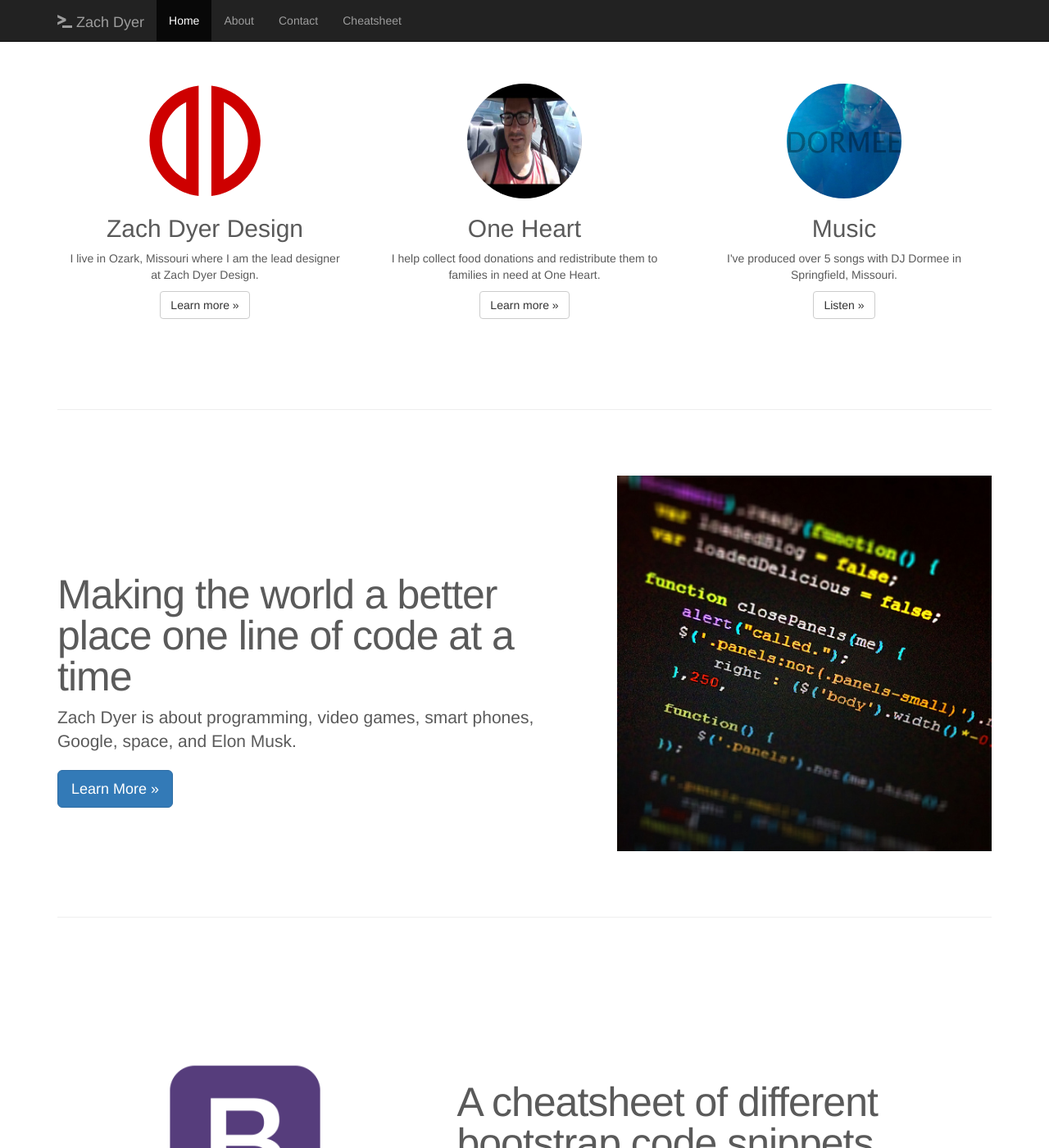
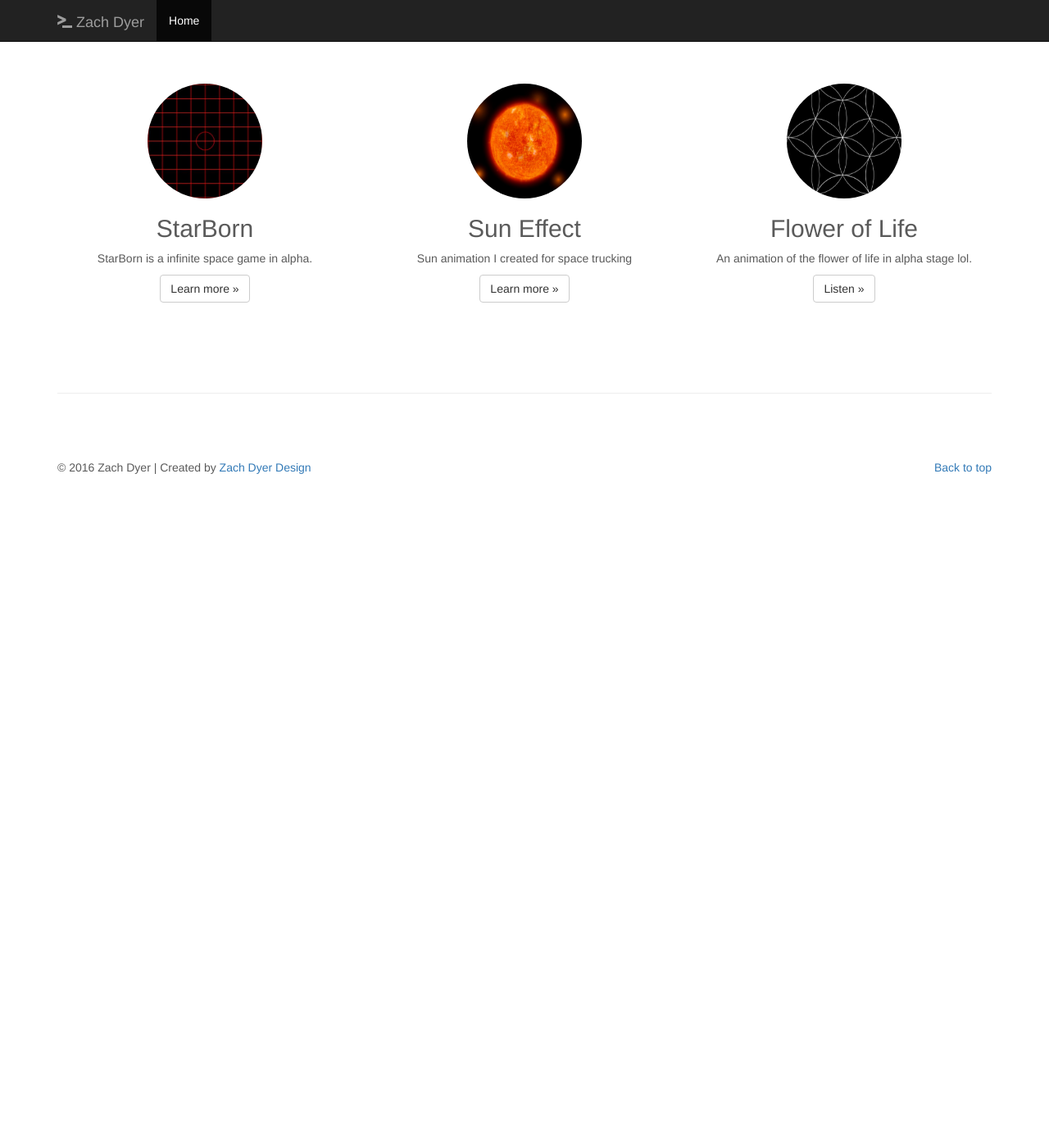
Before and after one commit to zachdyer/zachdyer.github.io, a Jekyll site: the page built from index.html, in a window 1280 px wide and 1400 px high, scrolled down 528 px. Shown: the whole window at 82% size. Built offline with Jekyll 4.4.1, drawn with Linux system fonts in a browser that asks for light colours; after the commit the page ends 1158 px from its top, so only the background shows below that; some of the changed text lies outside the part shown.

Commit message:
adding projects

```diff
--- a/_data/shoutout.yml
+++ b/_data/shoutout.yml
@@ -1,17 +1,17 @@
-- title: Zach Dyer Design
-  desc: I live in Ozark, Missouri where I am the lead designer at Zach Dyer Design.
-  img: /img/emblemRed.svg
-  url: http://zachdyerdesign.com
+- title: StarBorn
+  desc: StarBorn is a infinite space game in alpha.
+  img: /img/starborn.jpg
+  url: https://github.com/zachdyer/starborn
   button: Learn more »
 
-- title: One Heart
-  desc: I help collect food donations and redistribute them to families in need at One Heart.
-  img: /img/one-heart.jpg
-  url: https://www.youtube.com/watch?v=CjKBEVbmh5U
+- title: Sun Effect
+  desc: Sun animation I created for space trucking
+  img: /img/sun-effect.jpg
+  url: /sun-effect
   button: Learn more »
 
-- title: Music
-  desc: I've produced over 5 songs with DJ Dormee in Springfield, Missouri.
-  img: /img/dormee.jpg
-  url: https://soundcloud.com/dormee
+- title: Flower of Life
+  desc: An animation of the flower of life in alpha stage lol.
+  img: /img/flower-of-life.jpg
+  url: /flower-of-life
   button: Listen »
--- a/about.html
+++ b/about.html
@@ -5,4 +5,5 @@ title: Making the world a better place one line of code at a time
 desc: Zach Dyer is about programming, video games, smart phones, Google, space, and Elon Musk.
 img: /img/about500x500.jpg
 order: 2
+published: false
 ---
--- a/cheatsheet.html
+++ b/cheatsheet.html
@@ -3,7 +3,7 @@ layout: page
 menu: Cheatsheet
 title: A cheatsheet of different bootstrap code snippets
 img: /img/bootstrap.png
-published: true
+published: false
 order: 4
 ---
 
--- a/contact.html
+++ b/contact.html
@@ -4,4 +4,5 @@ menu: Contact
 title: Let's get in touch and make the world a better place together
 img: /img/contact.png
 order: 3
+published: false
 ---
```
Also changed, not shown: img/flower-of-life.jpg (added), img/starborn.jpg (added), img/sun-effect.jpg (added), 1 other file.
